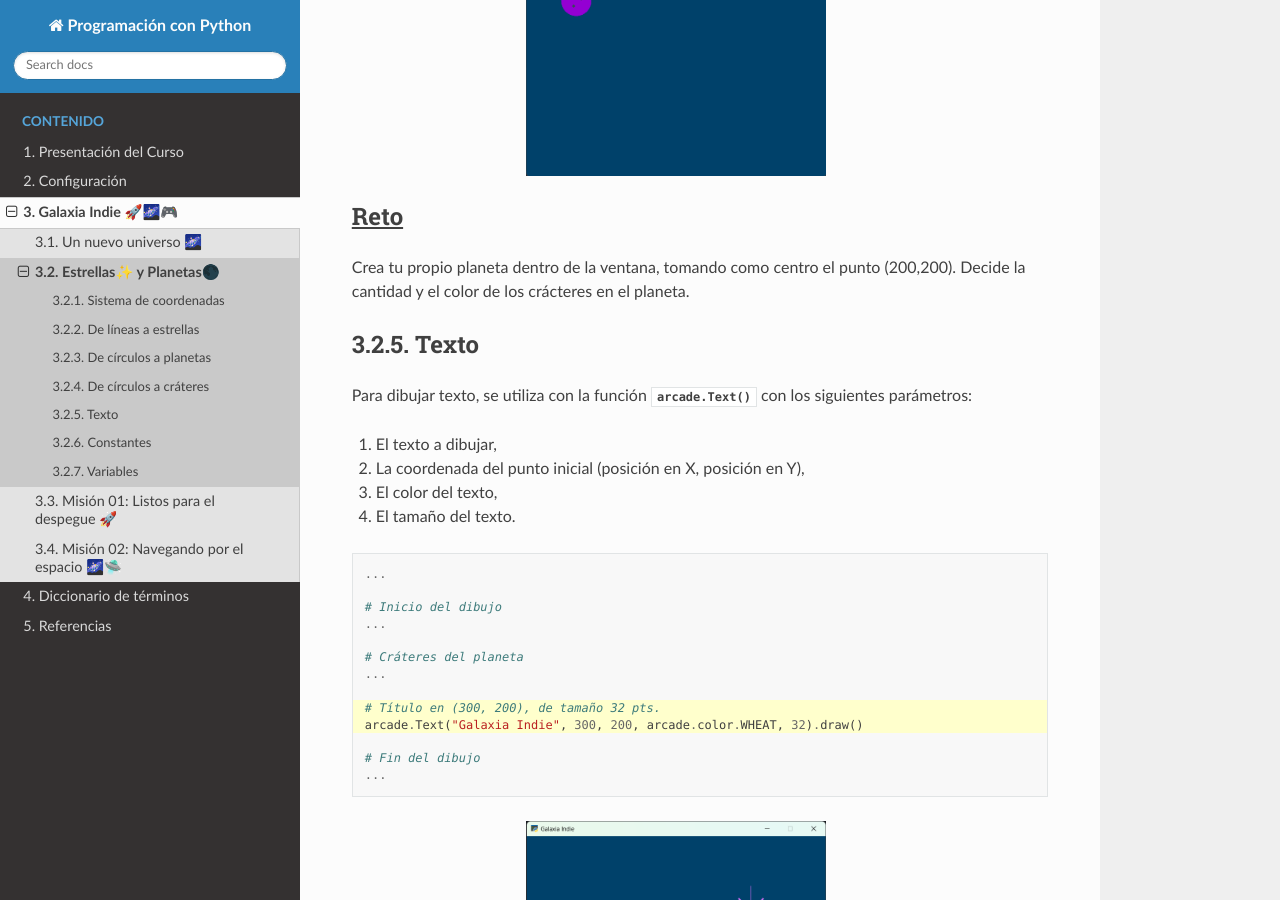
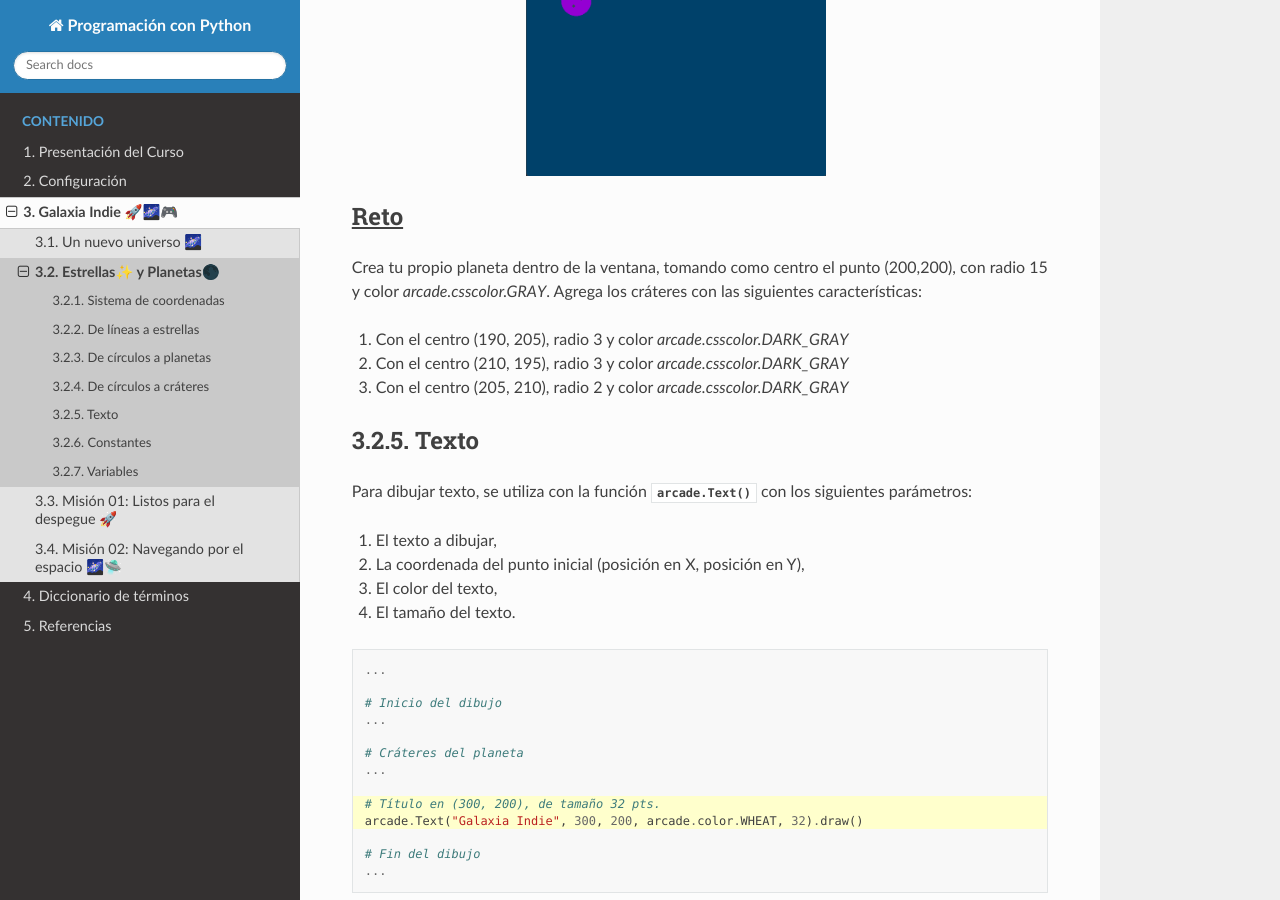
Before and after one commit to aavendan/programacion-python, a Sphinx documentation site: the page built from docs/source/sesiones/sesion02.rst, in a window 1280 px wide and 900 px high, scrolled down 3412 px. Built offline with Sphinx 7.4.7 and the Read the Docs theme 3.1.0, drawn with Linux system fonts in a browser that asks for light colours.

Commit message:
crateres

```diff
--- a/docs/source/sesiones/sesion02.rst
+++ b/docs/source/sesiones/sesion02.rst
@@ -167,7 +167,12 @@ cráteres en el planeta al sobreponer círculos de diferentes formas y colores:
   :class: mi-clase-css
 
 Crea tu propio planeta dentro de la ventana, tomando como centro el
-punto (200,200). Decide la cantidad y el color de los crácteres en el planeta.
+punto (200,200), con radio 15 y color `arcade.csscolor.GRAY`.
+Agrega los cráteres con las siguientes características:
+
+1. Con el centro (190, 205), radio 3 y color `arcade.csscolor.DARK_GRAY`
+2. Con el centro (210, 195), radio 3 y color `arcade.csscolor.DARK_GRAY`
+3. Con el centro (205, 210), radio 2 y color `arcade.csscolor.DARK_GRAY`
 
 .. admonition:: Clic aquí para ver una pista
   :collapsible: closed
```
